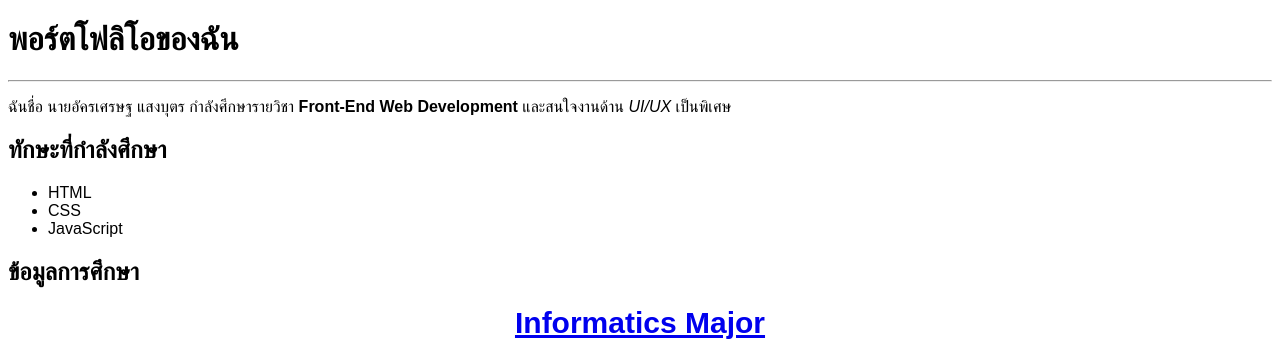
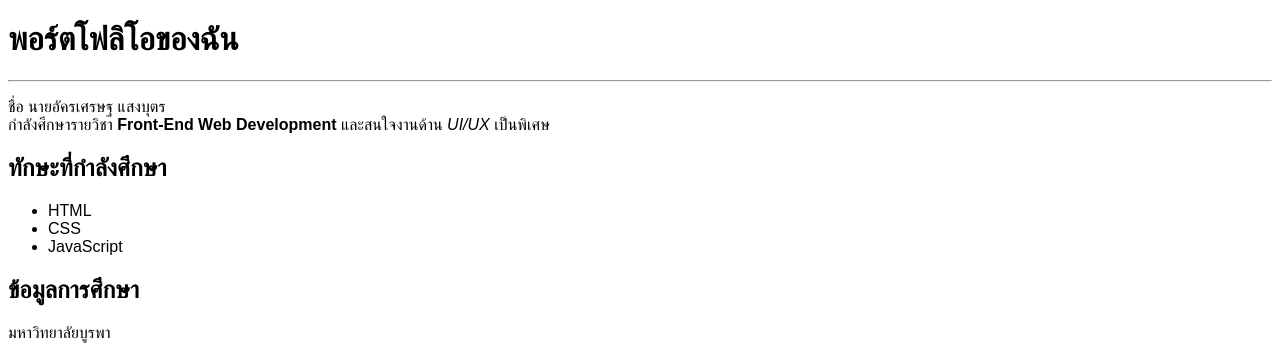
Before and after one commit to 68160175/88726065, a plain HTML site: page index.html in a window 1280 px wide. Shown: the top 355 px of the page. Drawn offline with Linux system fonts and the light colour scheme; grey boxes are pictures that could not be loaded.

Commit message:
ปรับเปลี่ยน3

```diff
--- a/index.html
+++ b/index.html
@@ -9,7 +9,8 @@
   <hr>
   <body>
     <p>
-        ฉันชื่อ นายอัครเศรษฐ แสงบุตร กำลังศึกษารายวิชา <strong>Front-End Web Development</strong>
+        ชื่อ นายอัครเศรษฐ แสงบุตร<br>
+        กำลังศึกษารายวิชา <strong>Front-End Web Development</strong>
         และสนใจงานด้าน <em>UI/UX</em> เป็นพิเศษ
     </p>
 
@@ -21,6 +22,7 @@
   </ul>
 
   <h2>ข้อมูลการศึกษา</h2>
+  <p>มหาวิทยาลัยบูรพา</p>
   <a href="https://www.informatics.buu.ac.th/?page_id=156" ><div class="head2">Informatics Major</div></a><br>
   <div style="text-align: center;"><img src="ITDI.png" alt="" width="500"></div>
 </body>
```
